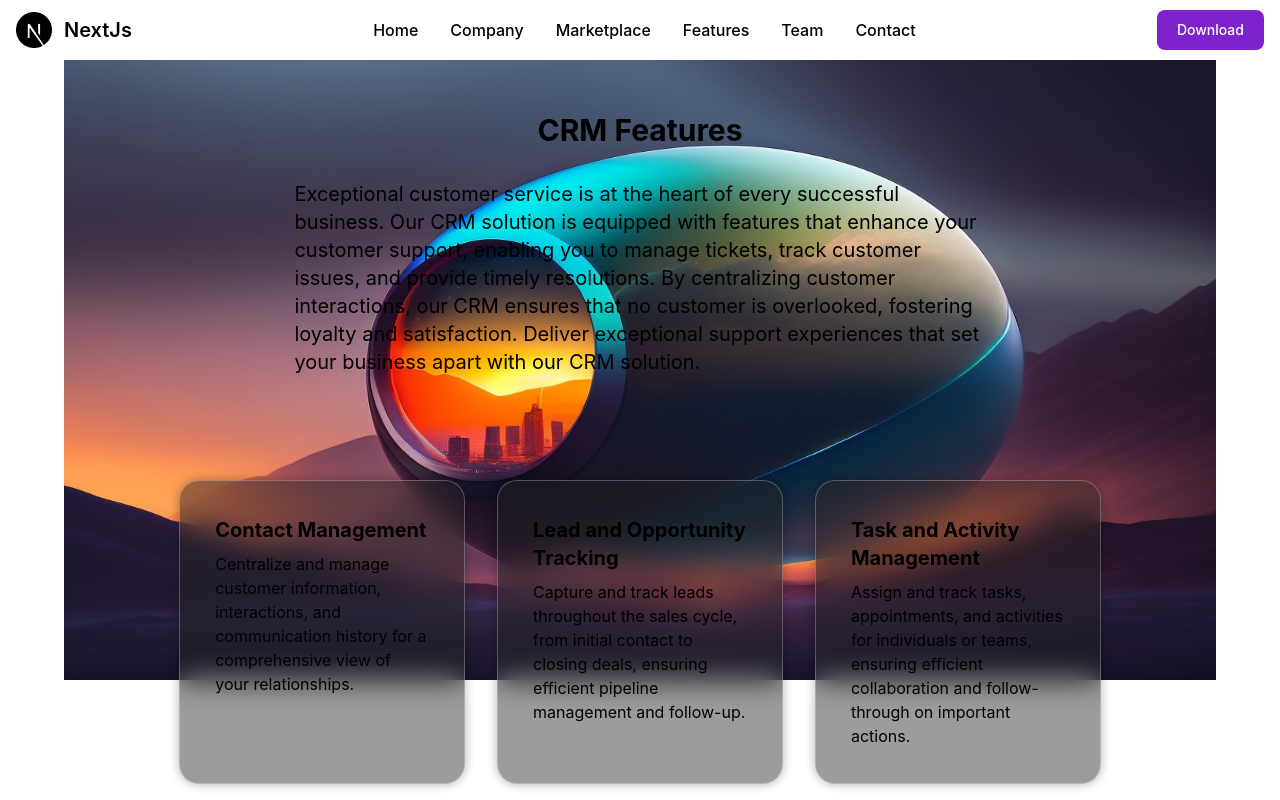
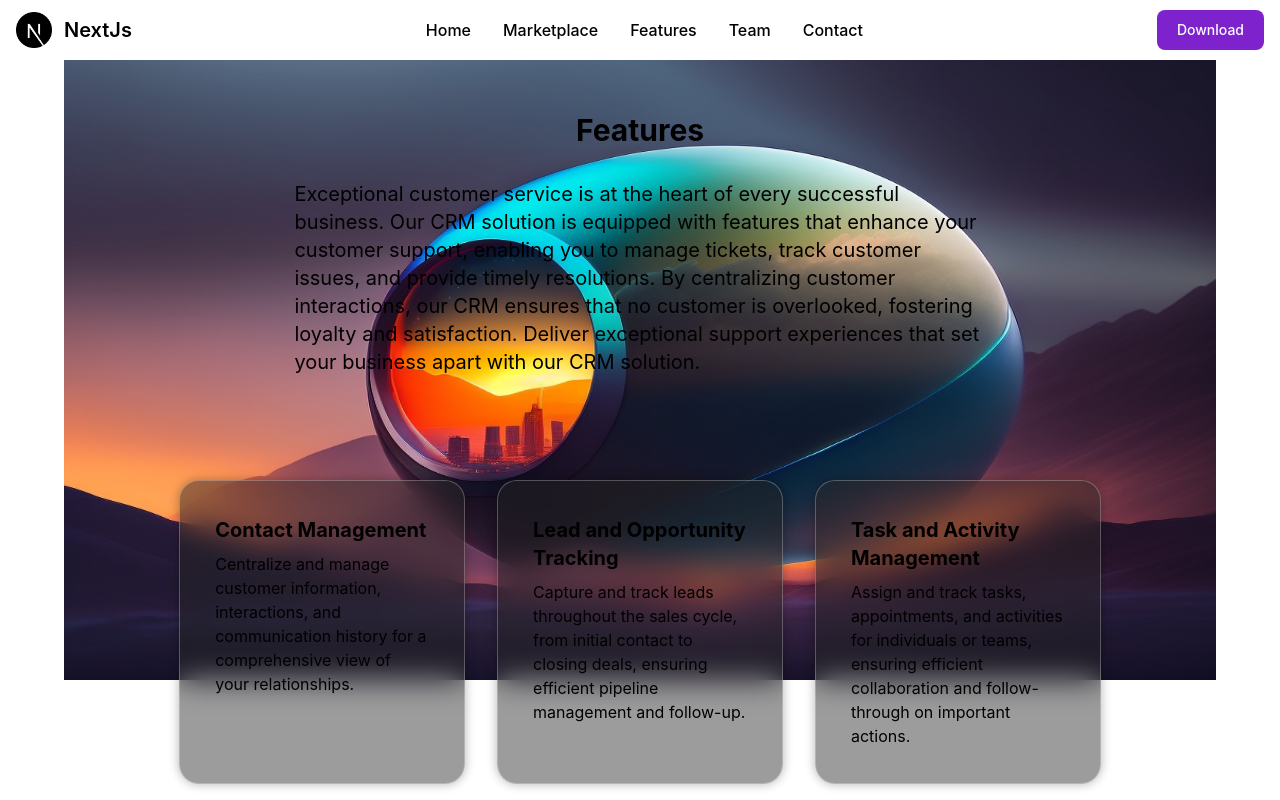
Before and after one commit to MickyLaitkor/ITservice, a Next.js app: page /feature in a window 1280 px wide. Shown: the top 800 px of the page. Built offline with nearby package versions, Linux system fonts and the light colour scheme.

Commit message:
code clean up

```diff
--- a/src/components/Header.tsx
+++ b/src/components/Header.tsx
@@ -73,14 +73,6 @@ export const Header: FC = () => {
               </li>
               <li>
                 <Link
-                  href="/company"
-                  className="block py-2 pl-3 pr-4 text-gray-700 border-b border-gray-100 hover:bg-gray-50 lg:hover:bg-transparent lg:border-0 lg:hover:text-purple-700 lg:p-0 dark:text-gray-400 lg:dark:hover:text-white dark:hover:bg-gray-700 dark:hover:text-white lg:dark:hover:bg-transparent dark:border-gray-700"
-                >
-                  <a>Company</a>
-                </Link>
-              </li>
-              <li>
-                <Link
                   href="/market-place"
                   className="block py-2 pl-3 pr-4 text-gray-700 border-b border-gray-100 hover:bg-gray-50 lg:hover:bg-transparent lg:border-0 lg:hover:text-purple-700 lg:p-0 dark:text-gray-400 lg:dark:hover:text-white dark:hover:bg-gray-700 dark:hover:text-white lg:dark:hover:bg-transparent dark:border-gray-700"
                 >
--- a/src/pages/feature.tsx
+++ b/src/pages/feature/index.tsx
@@ -1,10 +1,10 @@
 import React from 'react';
 import Head from 'next/head';
-import FeatureCard from '../components/FeatureCard';
+import FeatureCard from '../../components/FeatureCard';
 import type { NextPage } from 'next';
-import { Features } from '../data';
-import { Footer } from '../components/Footer';
-import { Header } from '../components/Header';
+import { Features } from '../../data';
+import { Footer } from '../../components/Footer';
+import { Header } from '../../components/Header';
 
 const FeaturePage: NextPage = () => {
   return (
@@ -23,7 +23,7 @@ const FeaturePage: NextPage = () => {
             <div className="w-[60%]">
               <div>
                 <h1 className="text-3xl font-bold text-center mb-8">
-                  CRM Features
+                  Features
                 </h1>
               </div>
               <div className="text-xl">
```
